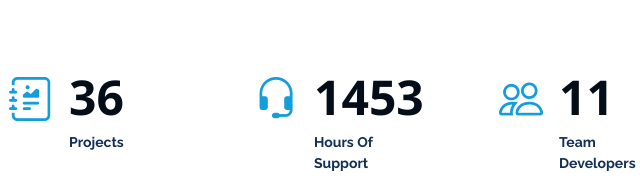
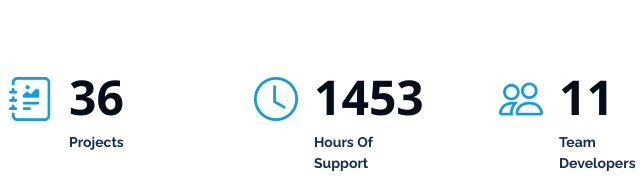
Before and after one commit to Senior-dev-523/Resume-HTML-Static, a plain HTML site: page index.html in a window 1280 px wide. Shown: the part 1573-1757 px from the top of the page, 578-1218 px from the left. Drawn offline with nearby package versions, Linux system fonts and the light colour scheme.

Commit message:
updated dashboard

```diff
--- a/index.html
+++ b/index.html
@@ -165,7 +165,7 @@
 
           <div class="col-lg-3 col-md-6 d-md-flex align-items-md-stretch" data-aos="fade-up" data-aos-delay="200">
             <div class="count-box">
-              <i class="bi bi-headset"></i>
+              <i class="bi bi-clock"></i>
               <span data-purecounter-start="0" data-purecounter-end="1453" data-purecounter-duration="1"
                 class="purecounter"></span>
               <p><strong>Hours Of Support</strong></p>
```
